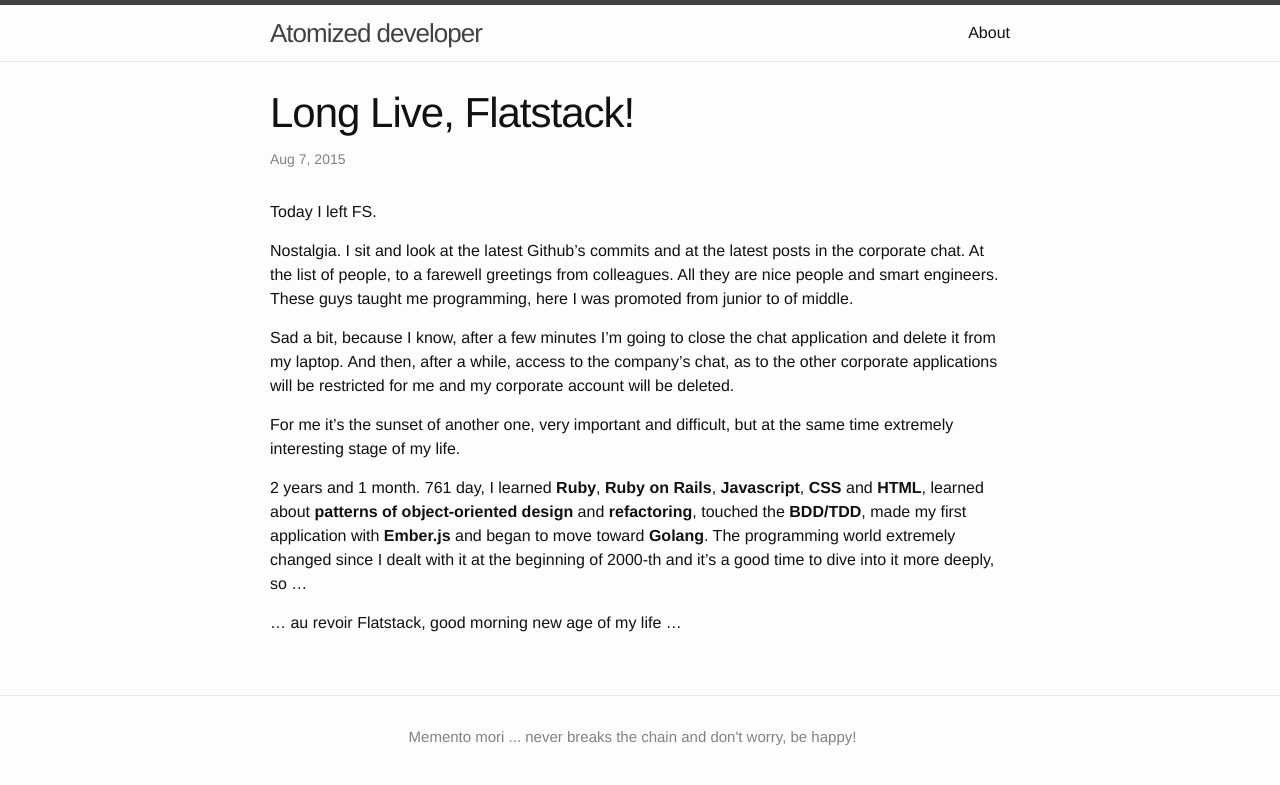
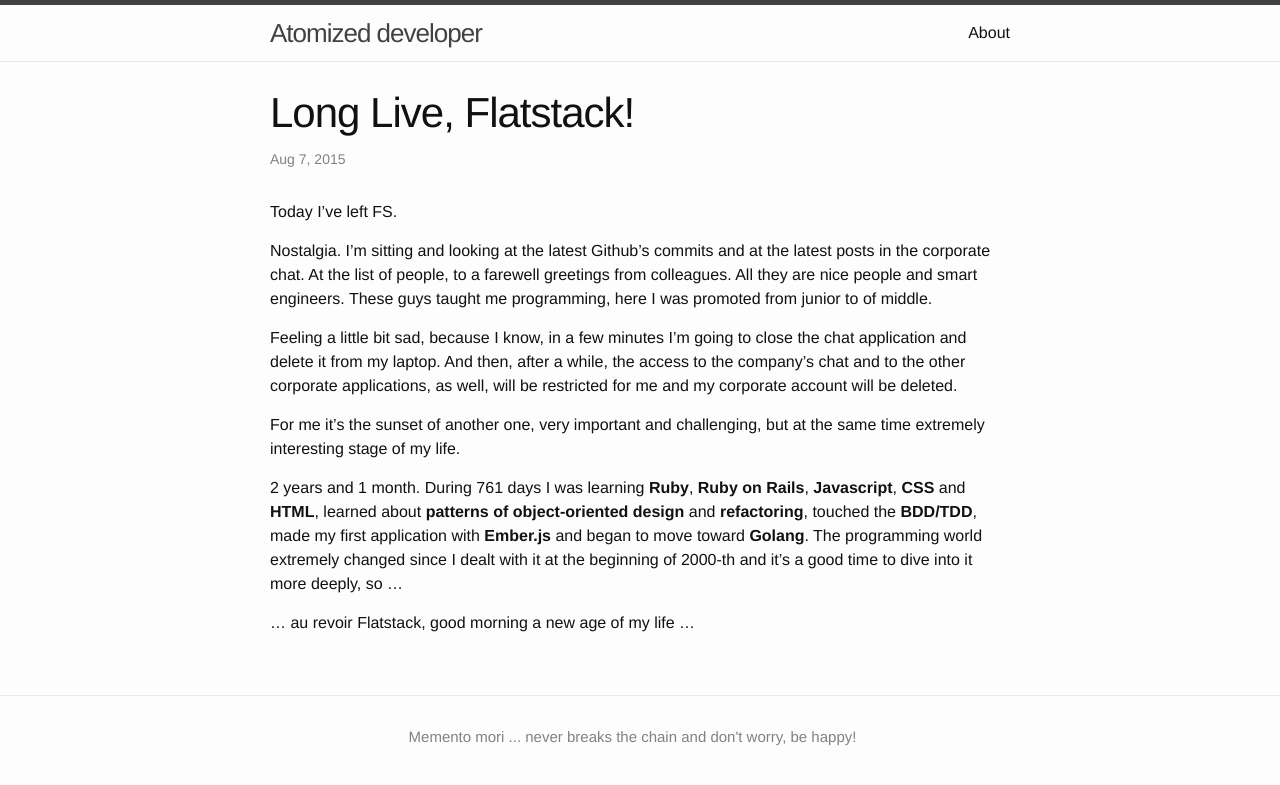
Before and after one commit to antonfefilov/antonfefilov.github.io, a Jekyll site: the page built from _posts/2015-08-07-long-live-flatstack.markdown, in a window 1280 px wide. Shown: the top 785 px of the page. Built offline with Jekyll 4.4.1, drawn with Linux system fonts in a browser that asks for light colours.

Commit message:
refactor post a bit :dancer:

```diff
--- a/_posts/2015-08-07-long-live-flatstack.markdown
+++ b/_posts/2015-08-07-long-live-flatstack.markdown
@@ -3,25 +3,25 @@ layout: post
 title: "Long Live, Flatstack!"
 date: 2015-08-07 19:40:00
 ---
-Today I left FS.
+Today I've left FS.
 
-Nostalgia. I sit and look at the latest Github's
+Nostalgia. I'm sitting and looking at the latest Github's
 commits and at the latest posts in the corporate chat. At the list of people, to
 a farewell greetings from colleagues. All they are nice people and smart engineers.
 These guys taught me programming, here I was promoted from junior to of middle.
 
-Sad a bit, because I know, after a few minutes
+Feeling a little bit sad, because I know, in a few minutes
 I'm going to close the chat application and delete it from my laptop.
-And then, after a while, access to the company's chat, as to the other corporate
-applications will be restricted for me and my corporate account will be deleted.
+And then, after a while, the access to the company's chat and to the other corporate
+applications, as well, will be restricted for me and my corporate account will be deleted.
 
-For me it's the sunset of another one, very important and difficult, but at the same
+For me it's the sunset of another one, very important and challenging, but at the same
 time extremely interesting stage of my life.
 
-2 years and 1 month. 761 day, I learned
+2 years and 1 month. During 761 days I was learning
 **Ruby**, **Ruby on Rails**, **Javascript**, **CSS** and **HTML**, learned about **patterns of
 object-oriented design** and **refactoring**,  touched the **BDD/TDD**, made my first application
 with **Ember.js** and began to move toward **Golang**. The programming world extremely changed since
 I dealt with it at the beginning of 2000-th and it's a good time to dive into it more deeply, so ...
 
-... au revoir Flatstack, good morning new age of my life ...
+... au revoir Flatstack, good morning a new age of my life ...
```
